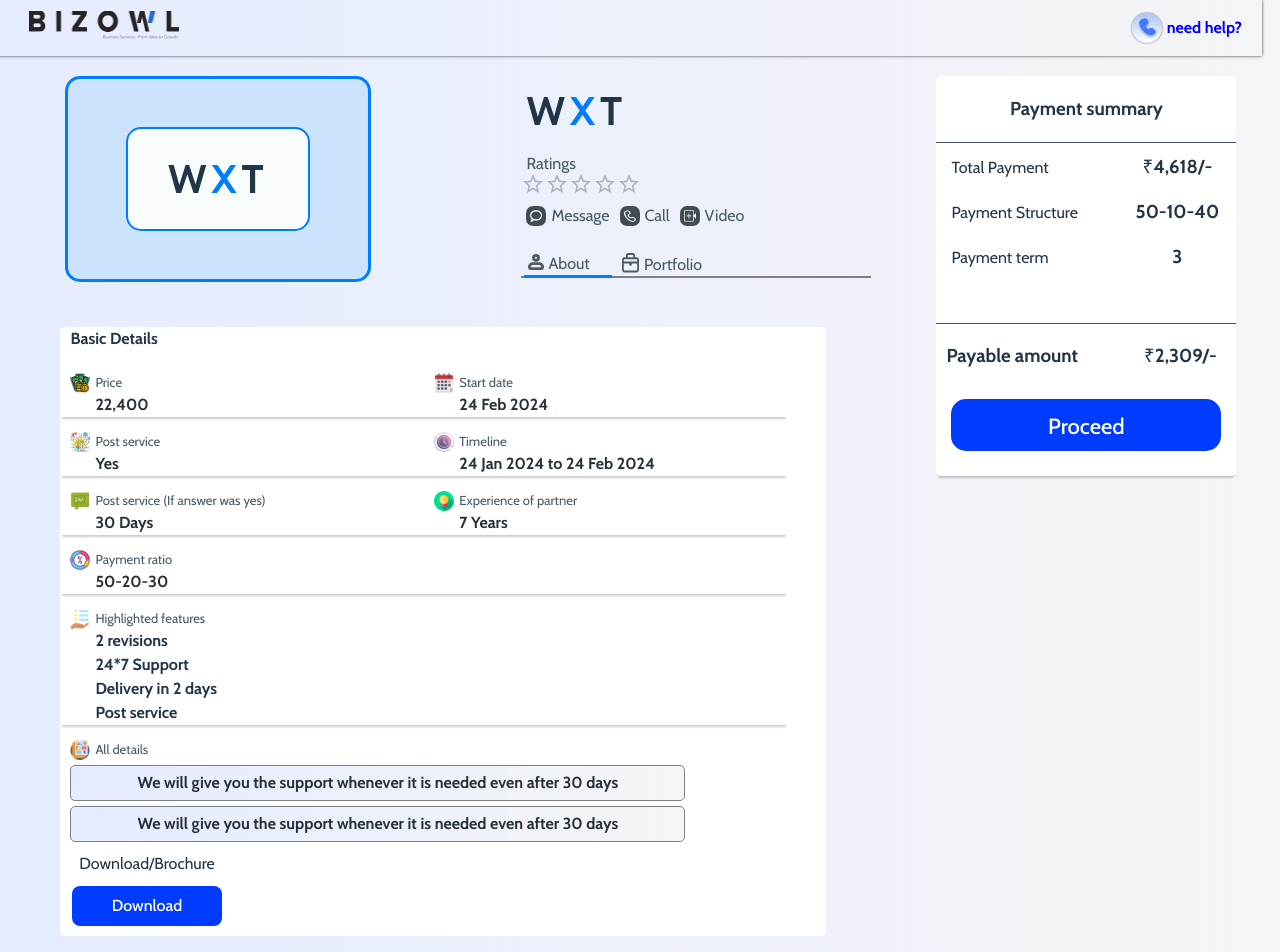
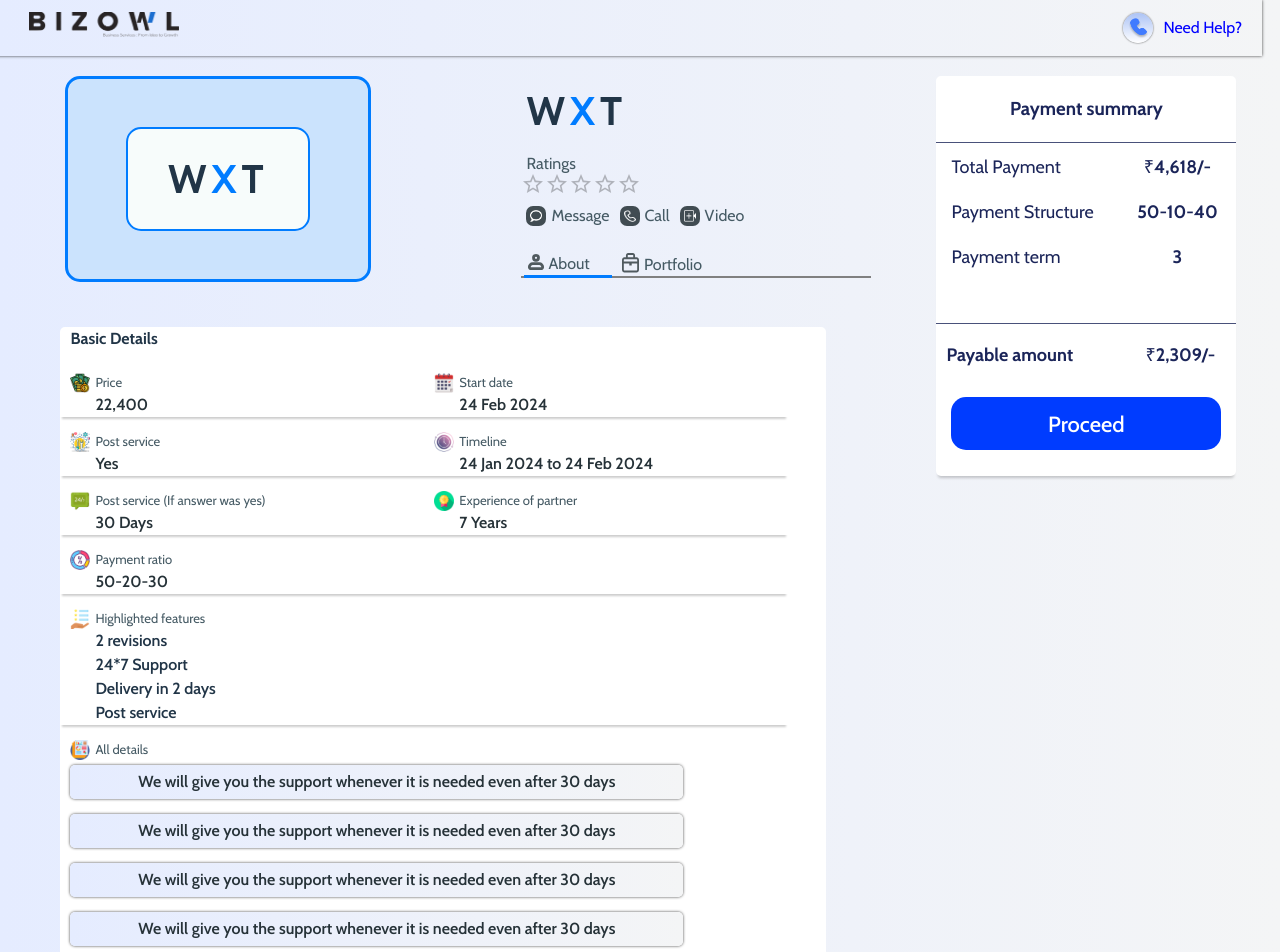
Before and after one commit to AtharvaSail11/getStarted, a React (Vite) app in the folder getStarted/: page / in a window 1280 px wide. Shown: the top 952 px of the page. Built offline with nearby package versions, Linux system fonts and the light colour scheme.

Commit message:
adjusted summary component

```diff
--- a/getStarted/src/App.css
+++ b/getStarted/src/App.css
@@ -26,7 +26,7 @@ nav{
 }
 
 #logo-text{
-  height: 28px;
+  height: 25px;
   width: 150px;
 }
 
@@ -53,6 +53,11 @@ nav{
   width: 30px;
   border-radius: 30px;
   margin-right: 5px;
+}
+
+#need-help p{
+  margin-left: 5px;
+  font-weight: 100;
 }
 
 .call-logo img{
@@ -105,11 +110,13 @@ nav{
 
 
 #section2{
+  display: flex;
   height: auto;
   margin-top: 20px;
-  width:80%;
-  align-self:self-start;
+  width:auto;
+  align-self: self-start;
 }
+
 #section3{
   position: relative;
   height: auto;
@@ -176,6 +183,8 @@ nav{
     margin-left: 0px;
   }
 
+
+
   #logo-box{
     margin-left: 0px;
 }
--- a/getStarted/src/App.jsx
+++ b/getStarted/src/App.jsx
@@ -1,3 +1,4 @@
+import {useState} from 'react';
 import Pm_summary from './components/pm_summary'
 import Rating_box from './components/rating_box'
 import Basic_details from './components/basic_details'
@@ -7,6 +8,7 @@ import call_logo from './components/assets/phone-icon.png'
 
 function App() {
 
+  const [state,setState]=useState("About");
   return (
       <div className='app'>
         <nav>
@@ -15,7 +17,7 @@ function App() {
           </div>
 
           <div id='need-help'>
-          <div className='call-logo'><img src={call_logo}/></div><p>need help?</p>
+          <div className='call-logo'><img src={call_logo}/></div><p>Need Help?</p>
           </div>
         </nav>
 
@@ -26,13 +28,13 @@ function App() {
                   <p>W<span id='X'>X</span>T</p>
               </div>
           </div>
-          <Rating_box/>
+          <Rating_box />
         </div>
         <div id='section2'>
-            <Pm_summary/>
+            <Pm_summary />
         </div>
         <div id='section3'>
-            <Basic_details/>
+            <Basic_details setFn={setState} />
         </div>
         </div>
       </div>
--- a/getStarted/src/components/basic_details.css
+++ b/getStarted/src/components/basic_details.css
@@ -22,6 +22,7 @@
     row-gap: 10px;
     height: auto;
     width:95%;
+
 }
 
 .image{
@@ -76,7 +77,7 @@
 #features{
     display:flex;
     flex-direction: column;
-    font-weight: bold;
+    font-weight: 600;
     margin-left: 35px;
 }
 
@@ -91,20 +92,21 @@
     border-radius: 5px;
     margin-top: 5px;
     margin-left: 10px;
+    margin-bottom: 10px;
     background-image: linear-gradient(90deg,#e5ecff,#f4f5f6);
-    border: 1px solid grey;
+    box-shadow: 0px 0px 3px 0px rgba(0,0,0,0.75);
 }
 
 .detail-card p{
     margin: 5px;
     text-align: center;
     color: #263238;
-    font-weight: bold;
+    font-weight: 600;
 }
 
 .detail-text{
     color: #263238;
-    font-weight: bold;
+    font-weight: 600;
     margin-left: 35px;
 }
 
@@ -117,12 +119,22 @@
 }
 
 #download{
+    display: flex;
     height:40px;
     width:150px;
+    justify-content: space-around;
+    align-items: center;
+    font-size: 16px;
+    font-weight: bold;
     margin-top: 10px;
     background-color: rgb(0, 60, 255);
     color:white;
     transition: 0.1s;
+}
+
+#download img{
+    height: 22px;
+    width: 22px;
 }
 
 #download:hover{
--- a/getStarted/src/components/basic_details.jsx
+++ b/getStarted/src/components/basic_details.jsx
@@ -8,6 +8,7 @@ import ratio from './assets/ratio.png'
 import timeline from './assets/refresh-time.png'
 import features from './assets/new-features.png'
 import report from './assets/report.png'
+import download_icon from './assets/line-md_download-outline.png'
 
 const Basic_details = () => {
     return (
@@ -102,10 +103,16 @@ const Basic_details = () => {
                     <div className='details'>
                         <div className='detail-card'><p>We will give you the support whenever it is needed even after 30 days</p></div>
                         <div className='detail-card'><p>We will give you the support whenever it is needed even after 30 days</p></div>
+                        <div className='detail-card'><p>We will give you the support whenever it is needed even after 30 days</p></div>
+                        <div className='detail-card'><p>We will give you the support whenever it is needed even after 30 days</p></div>
+                        <div className='detail-card'><p>We will give you the support whenever it is needed even after 30 days</p></div>
+                        <div className='detail-card'><p>We will give you the support whenever it is needed even after 30 days</p></div>
+                        <div className='detail-card'><p>We will give you the support whenever it is needed even after 30 days</p></div>
+                        <div className='detail-card'><p>We will give you the support whenever it is needed even after 30 days</p></div>
                     </div>
                     <div id='btn-box'>
                         <p>Download/Brochure</p>
-                        <button id='download'>Download</button>
+                        <button id='download'><p>Download</p><img src={download_icon}></img></button>
                     </div>
                 </div>
             </div>
--- a/getStarted/src/components/pm_summary.jsx
+++ b/getStarted/src/components/pm_summary.jsx
@@ -10,20 +10,20 @@ const Pm_summary=()=>{
             <div className='summary-items'>
             <div className='summary-content'>
             <div className='summary-item1'><p>Total Payment</p></div>
-            <div className='summary-item2'><h3>₹4,618/-</h3></div>
+            <div className='summary-item2'><p>₹4,618/-</p></div>
             </div>
             <div className='summary-content'>
-            <div className='summary-item1'><p>Payment Structure</p></div>
-            <div className='summary-item2'><h3>50-10-40</h3></div>
+            <div className='summary-item1'><p >Payment Structure</p></div>
+            <div className='summary-item2'><p>50-10-40</p></div>
             </div>
             <div className='summary-content'>
             <div className='summary-item1'><p>Payment term</p></div>
-            <div className='summary-item2'><h3>3</h3></div>
+            <div className='summary-item2'><p>3</p></div>
             </div>
             </div>
             <div id='total'>
-            <div className='summary-item1'><h3>Payable amount</h3></div>
-            <div className='summary-item2'><h3>₹2,309/-</h3></div>
+            <div className='total-item1'><p>Payable amount</p></div>
+            <div className='total-item2'><p>₹2,309/-</p></div>
             </div>
             <div id='btn-container'>
             <button id='proceed'>Proceed</button>
--- a/getStarted/src/components/summary.css
+++ b/getStarted/src/components/summary.css
@@ -3,7 +3,8 @@
     flex-direction: column;
     height: 400px;
     width:300px;
-    box-shadow: 0 4px 2px -2px rgba(0, 0, 0, 0.2);
+    align-self: center;
+    box-shadow: 0 4px 3px -2px rgba(0, 0, 0, 0.2);
     background-color: white;
     margin-left: 50px;
     border-radius: 5px;
@@ -11,6 +12,7 @@
 
 #summary-heading{
     display: flex;
+    color: #1B2559;
     justify-content: center;
     width:100%;
 }
@@ -33,6 +35,9 @@
     margin-left: 10px;
     flex-direction: column;
     flex-basis: 40%;
+    color: #1B2559;
+    font-size: 18px;
+    font-weight: 800;
     justify-content: center;
     align-items: center;
 }
@@ -40,12 +45,15 @@
     display: flex;
     margin-left: 10px;
     flex-basis: 60%;
-    font-weight: 200;
+    color: #1B2559;
+    font-size: 18px;
+    font-weight: 100;
     align-items: center;
 }
 
 #total{
     display:flex;
+    font-weight: 800;
 }
 
 #btn-container{
@@ -69,11 +77,31 @@
     transform: scale(1.05);
 }
 
+.total-item1{
+    display: flex;
+    margin-left: 10px;
+    flex-basis: 60%;
+    color: #1B2559;
+    font-size: 18px;
+    font-weight: 800;
+    align-items: center;
+}
+
+.total-item2{
+    display: flex;
+    margin-left: 10px;
+    flex-direction: column;
+    flex-basis: 40%;
+    font-weight: 800;
+    color: #1B2559;
+    font-size: 18px;
+    justify-content: center;
+    align-items: center;
+}
+
 
 @media (max-width:760px){
     #summary-container{
-        margin-top: 20px;
-        align-self: center;
-        margin-left: 25px;
+        margin-left: 0px;
     }
 }
```
Also changed, not shown: getStarted/src/components/assets/line-md_download-outline.png (added).
